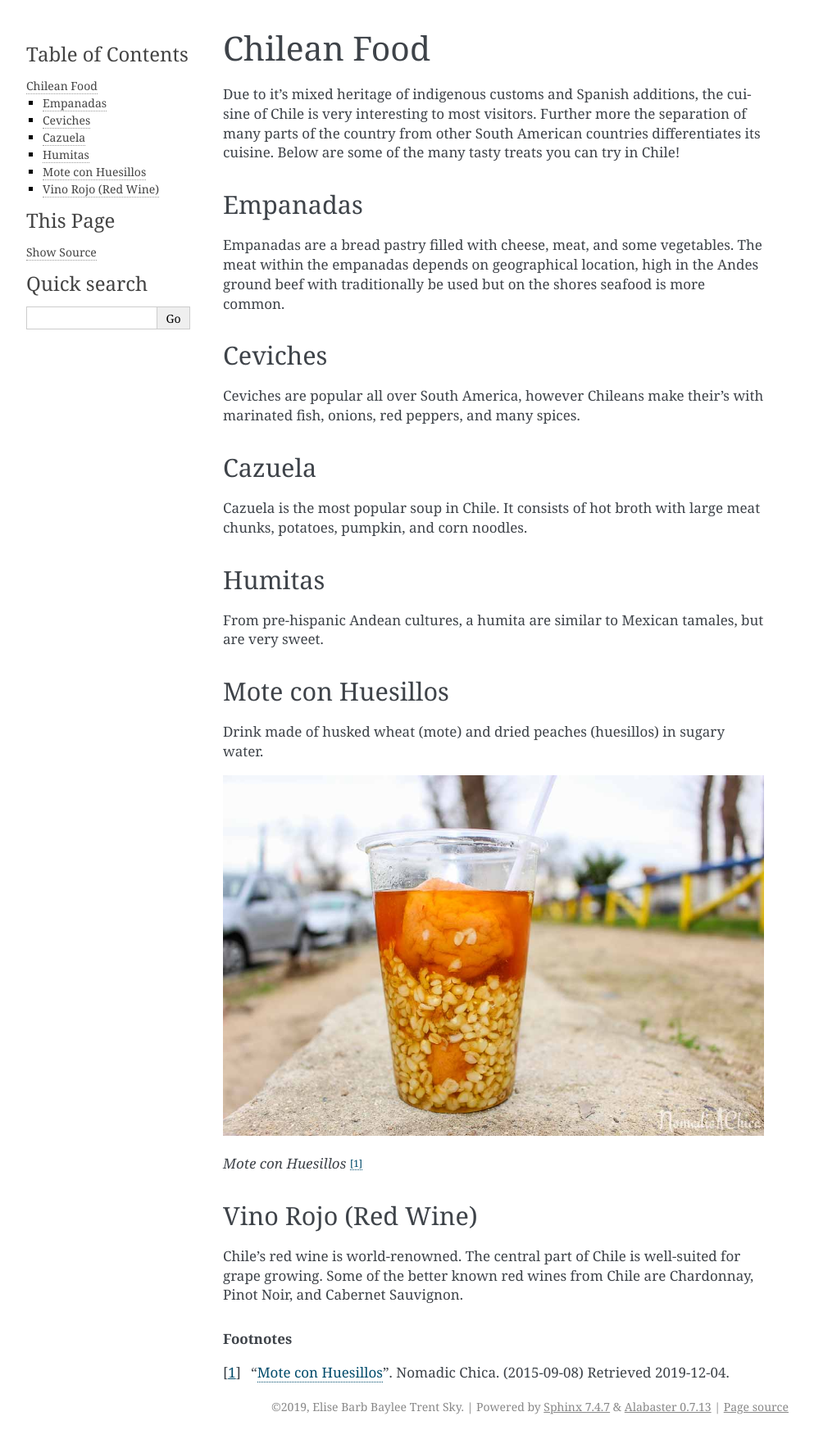
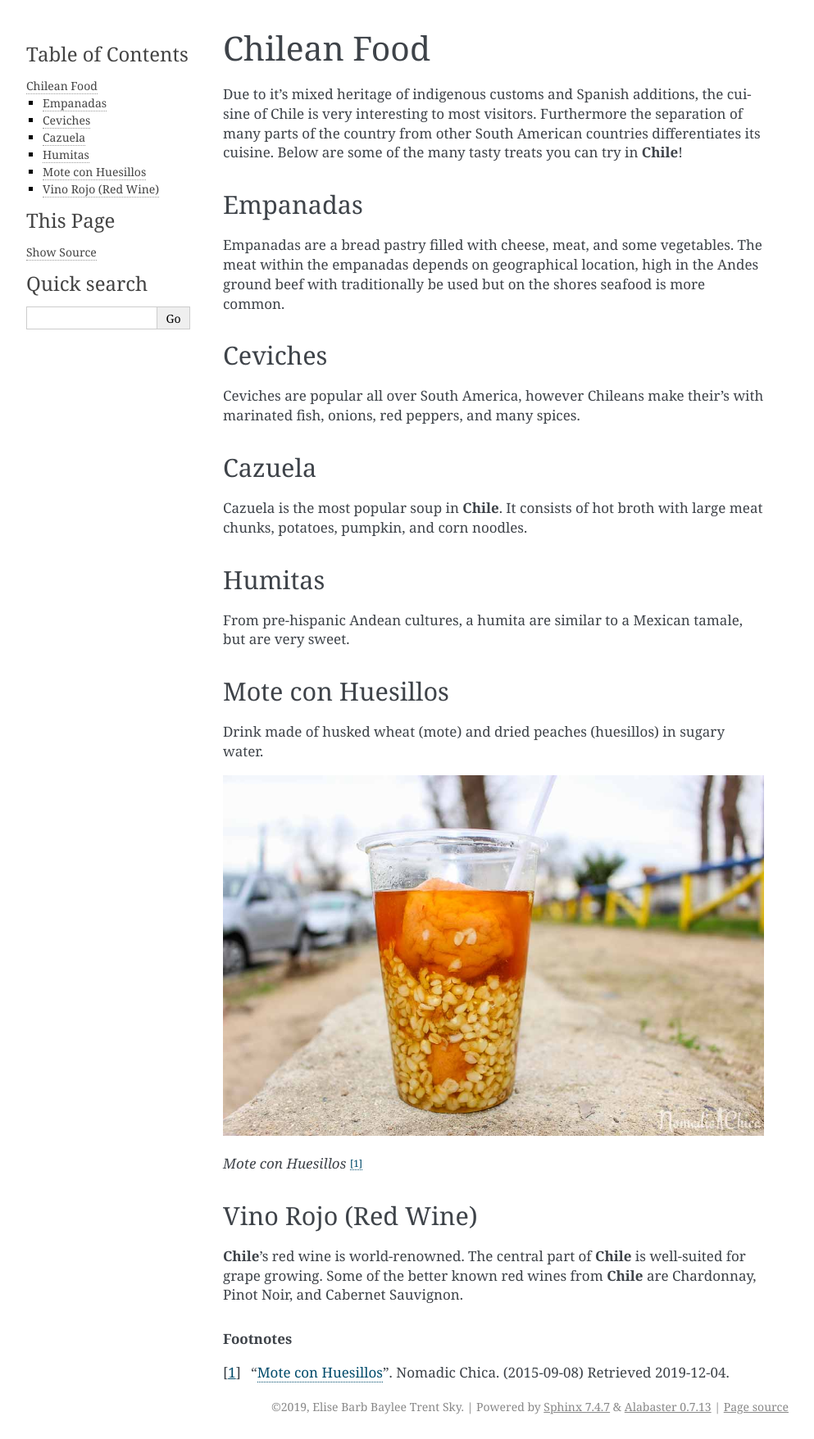
Before and after one commit to EliTaue/traveldestinations, a Sphinx documentation site: the page built from source/chile_foods.rst, in a window 1280 px wide. Shown: the whole page at 82% size, without its empty margins (148-1141 px from the left). Built offline with Sphinx 7.4.7, drawn with Linux system fonts in a browser that asks for light colours; pages that are not in the unit, such as notebooks, are missing from menus.

Commit message:
Final Chile Updates

```diff
--- a/source/chile_famouspeople.rst
+++ b/source/chile_famouspeople.rst
@@ -3,7 +3,7 @@
 
 Sebastian Pinera
 ----------------
-Sebastian is the current President of Chile. He has
+Sebastian is the current President of **Chile**. He has
 been serving since 2018, and has served a previous
 term from 2010 to 2014.
 Prior to presidency, he served as senator for East
@@ -17,7 +17,7 @@
 Alexis Sanchez
 --------------
 Alexis Sanchez is a professional soccer player who
-has played for teams in Chile, Spain, Italy, and
+has played for teams in **Chile**, Spain, Italy, and
 England. He currently plays for Inter Milan, on loan
 from Manchester United. He is the all-time leading
 goal scorer for the Chilean National Soccer Team and
--- a/source/chile_foods.rst
+++ b/source/chile_foods.rst
@@ -2,9 +2,9 @@ Chilean Food
 ============
 
 Due to it's mixed heritage of indigenous customs and Spanish additions, the cuisine of Chile is
-very interesting to most visitors. Further more the separation of many parts of the country from
+very interesting to most visitors. Furthermore the separation of many parts of the country from
 other South American countries differentiates its cuisine. Below are some of the many tasty treats
-you can try in Chile!
+you can try in **Chile**!
 
 Empanadas
 ---------
@@ -22,13 +22,13 @@ onions, red peppers, and many spices.
 Cazuela
 -------
 
-Cazuela is the most popular soup in Chile. It consists of hot broth with large meat chunks,
+Cazuela is the most popular soup in **Chile**. It consists of hot broth with large meat chunks,
 potatoes, pumpkin, and corn noodles.
 
 Humitas
 -------
 
-From pre-hispanic Andean cultures, a humita are similar to Mexican tamales, but are very sweet.
+From pre-hispanic Andean cultures, a humita are similar to a Mexican tamale, but are very sweet.
 
 Mote con Huesillos
 ------------------
@@ -42,8 +42,8 @@ Drink made of husked wheat (mote) and dried peaches (huesillos) in sugary water.
 Vino Rojo (Red Wine)
 --------------------
 
-Chile's red wine is world-renowned. The central part of Chile is well-suited for grape growing.
-Some of the better known red wines from Chile are Chardonnay, Pinot Noir, and Cabernet Sauvignon.
+**Chile**'s red wine is world-renowned. The central part of **Chile** is well-suited for grape growing.
+Some of the better known red wines from **Chile** are Chardonnay, Pinot Noir, and Cabernet Sauvignon.
 
 .. rubric:: Footnotes
 
```
Also changed, not shown: source/chile_culture.rst (+4 -4 lines), source/chile_travelspots.rst (+14 -10 lines).
